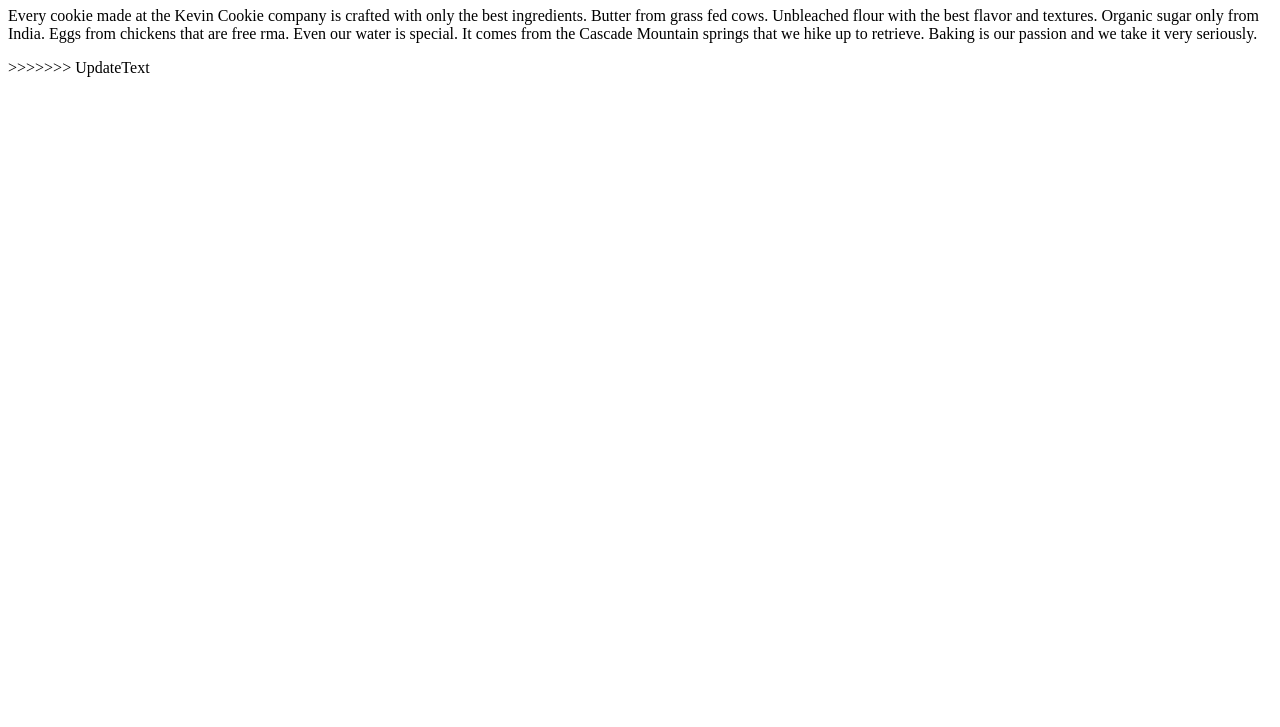
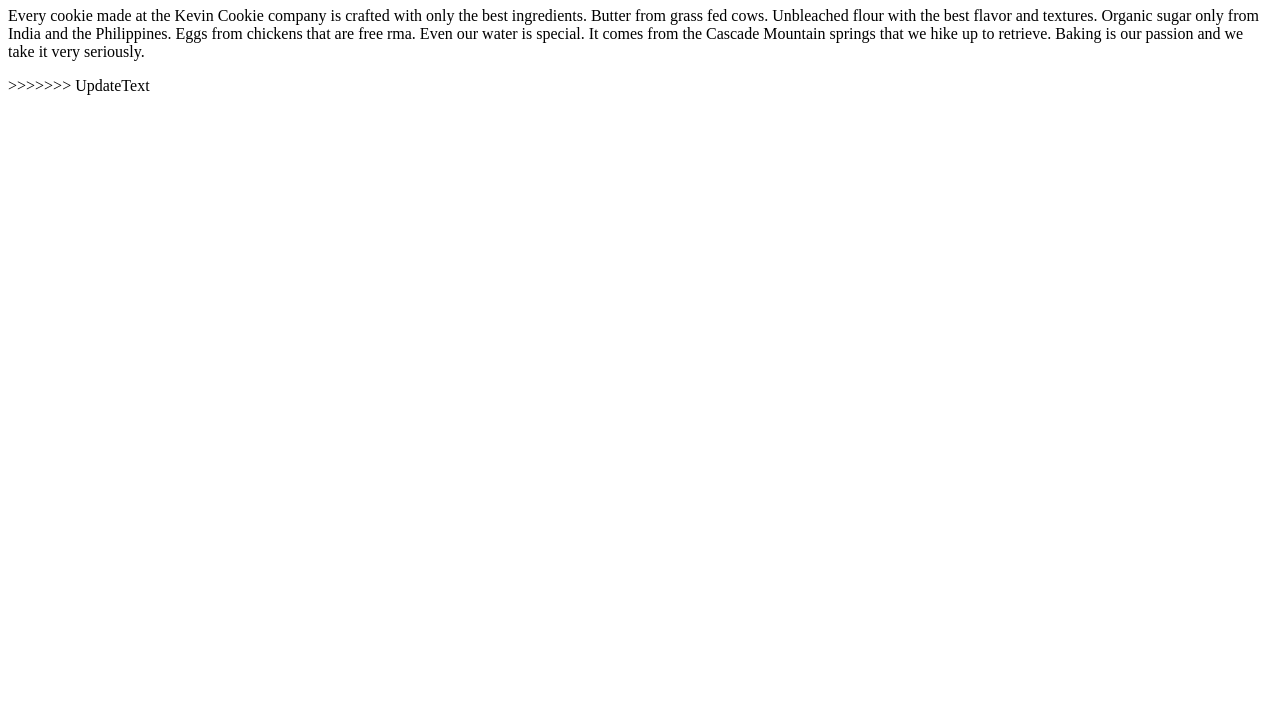
Before and after one commit to RaisinBranSnail/TestingTest, a plain HTML site: page index.htm in a window 1280 px wide. Shown: the part 73-800 px from the top of the page. Drawn offline with Linux system fonts and the light colour scheme.

Commit message:
Update index.htm

```diff
--- a/index.htm
+++ b/index.htm
@@ -4,7 +4,7 @@
 
 <h1>Deliciousness in every bite!</h1>
 
-<p>Every cookie made at the Kevin Cookie company is crafted with only the best ingredients. Butter from grass fed cows. Unbleached flour with the best flavor and textures. Organic sugar only from India. Eggs from chickens that are free rma. Even our water is special. It comes from the Cascade Mountain springs that we hike up to retrieve. Baking is our passion and we take it very seriously.</p>
+<p>Every cookie made at the Kevin Cookie company is crafted with only the best ingredients. Butter from grass fed cows. Unbleached flour with the best flavor and textures. Organic sugar only from India and the Philippines. Eggs from chickens that are free rma. Even our water is special. It comes from the Cascade Mountain springs that we hike up to retrieve. Baking is our passion and we take it very seriously.</p>
 >>>>>>> UpdateText
 
 </body>
```
